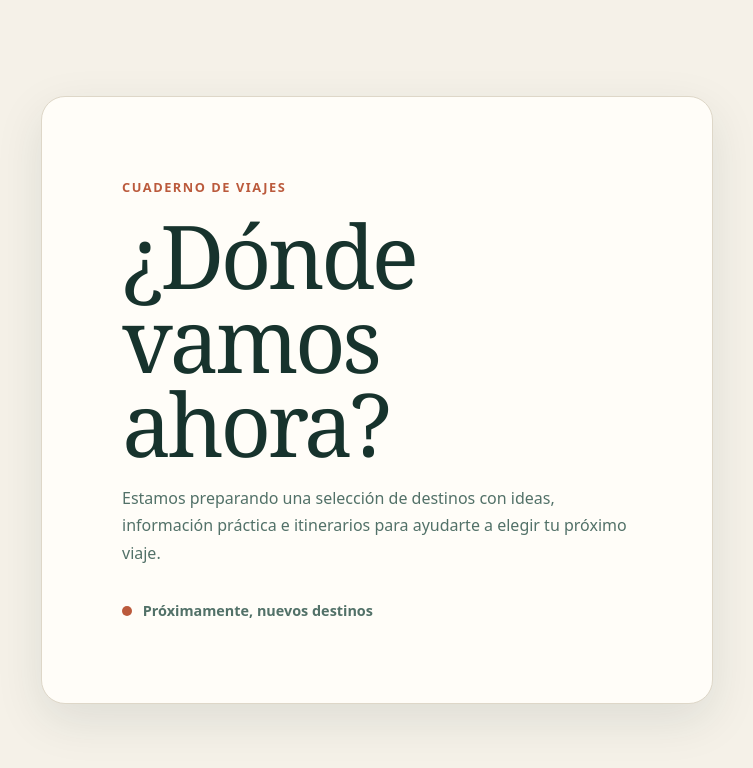
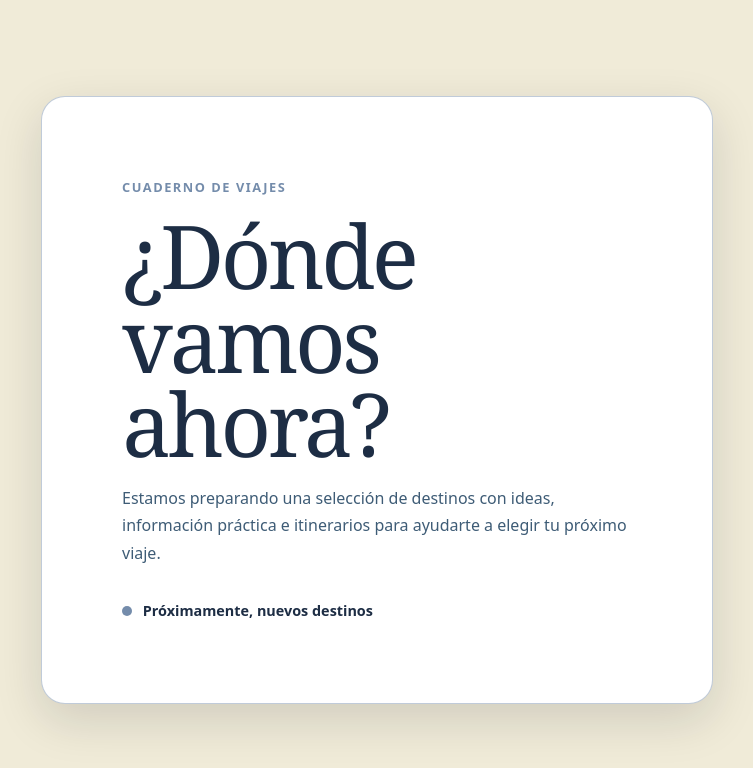
Before and after one commit to mpadilvi/trips.github.io, a plain HTML site: page index.html in a window 1280 px wide. Shown: the whole page, without its empty margins (263-1016 px from the left). Drawn offline with Linux system fonts and the light colour scheme.

Commit message:
Added style sheet

```diff
--- /dev/null
+++ b/css/trips.css
@@ -0,0 +1,142 @@
+/*
+ * Trips CSS
+ * Base visual reutilizable para todas las páginas de destinos.
+ */
+
+/* Paleta y variables semánticas */
+:root {
+  --ink-black: #0d1321ff;
+  --deep-space-blue: #1d2d44ff;
+  --blue-slate: #3e5c76ff;
+  --dusty-denim: #748cabff;
+  --eggshell: #f0ebd8ff;
+
+  --color-background: var(--eggshell);
+  --color-surface: #fff;
+  --color-text: var(--ink-black);
+  --color-text-muted: var(--blue-slate);
+  --color-primary: var(--deep-space-blue);
+  --color-accent: var(--dusty-denim);
+  --color-border: rgb(116 140 171 / 45%);
+  --color-shadow: rgb(13 19 33 / 14%);
+
+  --font-sans: system-ui, -apple-system, BlinkMacSystemFont, "Segoe UI", sans-serif;
+  --font-serif: Georgia, "Times New Roman", serif;
+
+  --radius-medium: 0.75rem;
+  --radius-large: 1.5rem;
+  --shadow-card: 0 1rem 3rem var(--color-shadow);
+  --content-width: 42rem;
+
+  color-scheme: light;
+  font-family: var(--font-sans);
+  background: var(--color-background);
+  color: var(--color-text);
+}
+
+/* Base */
+*,
+*::before,
+*::after {
+  box-sizing: border-box;
+}
+
+html {
+  min-width: 20rem;
+}
+
+body {
+  min-height: 100vh;
+  margin: 0;
+  display: grid;
+  place-items: center;
+  padding: 2rem;
+  background: var(--color-background);
+}
+
+h1,
+h2,
+h3,
+p {
+  margin-top: 0;
+}
+
+h1,
+h2,
+h3 {
+  color: var(--color-primary);
+  font-family: var(--font-serif);
+}
+
+h1 {
+  max-width: 10ch;
+  margin-bottom: 1.25rem;
+  font-size: clamp(2.8rem, 10vw, 5.5rem);
+  font-weight: 500;
+  line-height: 0.95;
+  letter-spacing: -0.04em;
+}
+
+p {
+  margin-bottom: 0;
+  color: var(--color-text-muted);
+  line-height: 1.7;
+}
+
+a {
+  color: var(--color-primary);
+  text-underline-offset: 0.2em;
+}
+
+a:hover {
+  color: var(--color-accent);
+}
+
+a:focus-visible {
+  outline: 0.2rem solid var(--color-accent);
+  outline-offset: 0.2rem;
+}
+
+/* Componentes */
+.card {
+  width: min(var(--content-width), 100%);
+  padding: clamp(2rem, 7vw, 5rem);
+  background: var(--color-surface);
+  border: 1px solid var(--color-border);
+  border-radius: var(--radius-large);
+  box-shadow: var(--shadow-card);
+}
+
+.eyebrow {
+  margin-bottom: 1rem;
+  color: var(--color-accent);
+  font-size: 0.8rem;
+  font-weight: 700;
+  letter-spacing: 0.12em;
+  text-transform: uppercase;
+}
+
+.status {
+  display: inline-flex;
+  align-items: center;
+  gap: 0.65rem;
+  margin-top: 2rem;
+  color: var(--color-primary);
+  font-size: 0.9rem;
+  font-weight: 600;
+}
+
+.status::before {
+  width: 0.65rem;
+  height: 0.65rem;
+  flex: 0 0 auto;
+  content: "";
+  background: var(--color-accent);
+  border-radius: 50%;
+}
+
+@media (max-width: 35rem) {
+  body {
+    padding: 1rem;
+  }
+}
--- a/index.html
+++ b/index.html
@@ -8,80 +8,10 @@
       content="Ideas, información práctica e itinerarios para elegir tu próximo destino."
     >
     <title>Próximos destinos</title>
-    <style>
-      :root {
-        color-scheme: light;
-        font-family: system-ui, -apple-system, BlinkMacSystemFont, "Segoe UI", sans-serif;
-        background: #f5f1e8;
-        color: #17332d;
-      }
-
-      * {
-        box-sizing: border-box;
-      }
-
-      body {
-        min-height: 100vh;
-        margin: 0;
-        display: grid;
-        place-items: center;
-        padding: 2rem;
-      }
-
-      main {
-        width: min(42rem, 100%);
-        padding: clamp(2rem, 7vw, 5rem);
-        background: #fffdf8;
-        border: 1px solid #ded7c8;
-        border-radius: 1.5rem;
-        box-shadow: 0 1rem 3rem rgb(23 51 45 / 10%);
-      }
-
-      p {
-        margin: 0;
-        color: #527168;
-        line-height: 1.7;
-      }
-
-      .eyebrow {
-        margin-bottom: 1rem;
-        color: #bb5a3c;
-        font-size: 0.8rem;
-        font-weight: 700;
-        letter-spacing: 0.12em;
-        text-transform: uppercase;
-      }
-
-      h1 {
-        max-width: 10ch;
-        margin: 0 0 1.25rem;
-        font-family: Georgia, "Times New Roman", serif;
-        font-size: clamp(2.8rem, 10vw, 5.5rem);
-        font-weight: 500;
-        line-height: 0.95;
-        letter-spacing: -0.04em;
-      }
-
-      .status {
-        display: inline-flex;
-        align-items: center;
-        gap: 0.65rem;
-        margin-top: 2rem;
-        font-size: 0.9rem;
-        font-weight: 600;
-      }
-
-      .status::before {
-        width: 0.65rem;
-        height: 0.65rem;
-        content: "";
-        background: #bb5a3c;
-        border-radius: 50%;
-      }
-    </style>
+    <link rel="stylesheet" href="css/trips.css">
   </head>
   <body>
-    <main>
+    <main class="card">
       <p class="eyebrow">Cuaderno de viajes</p>
       <h1>¿Dónde vamos ahora?</h1>
       <p>
```
Also changed, not shown: 1 other file.
